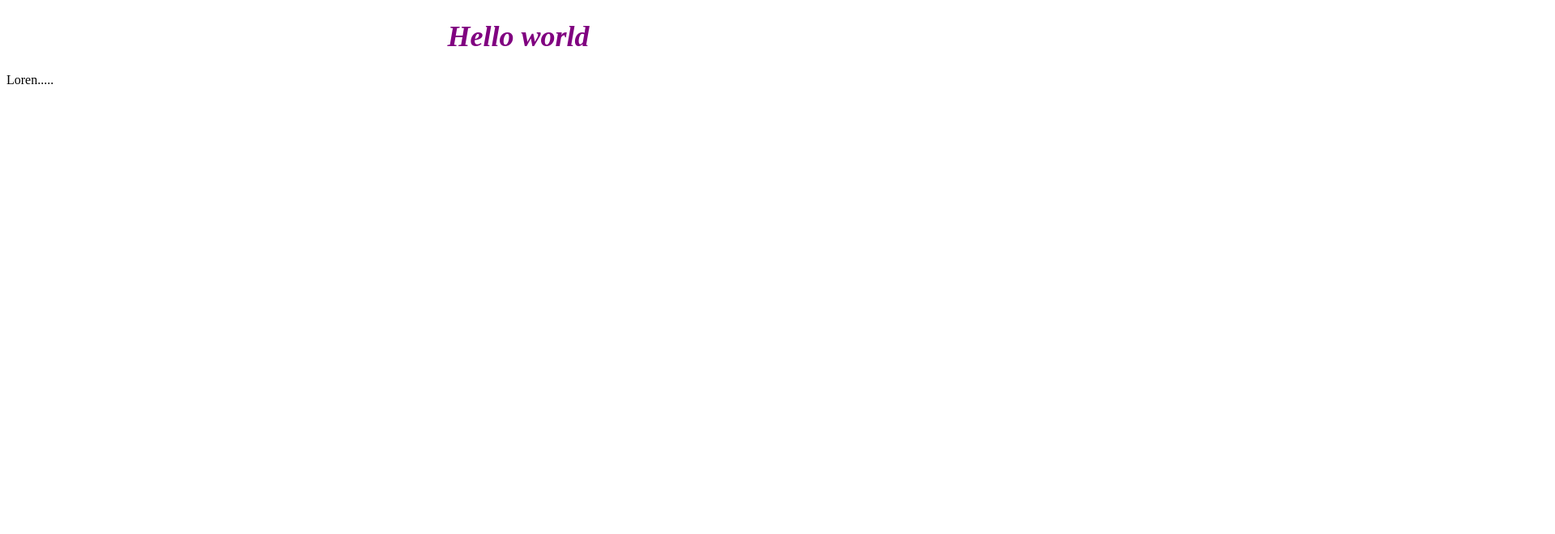
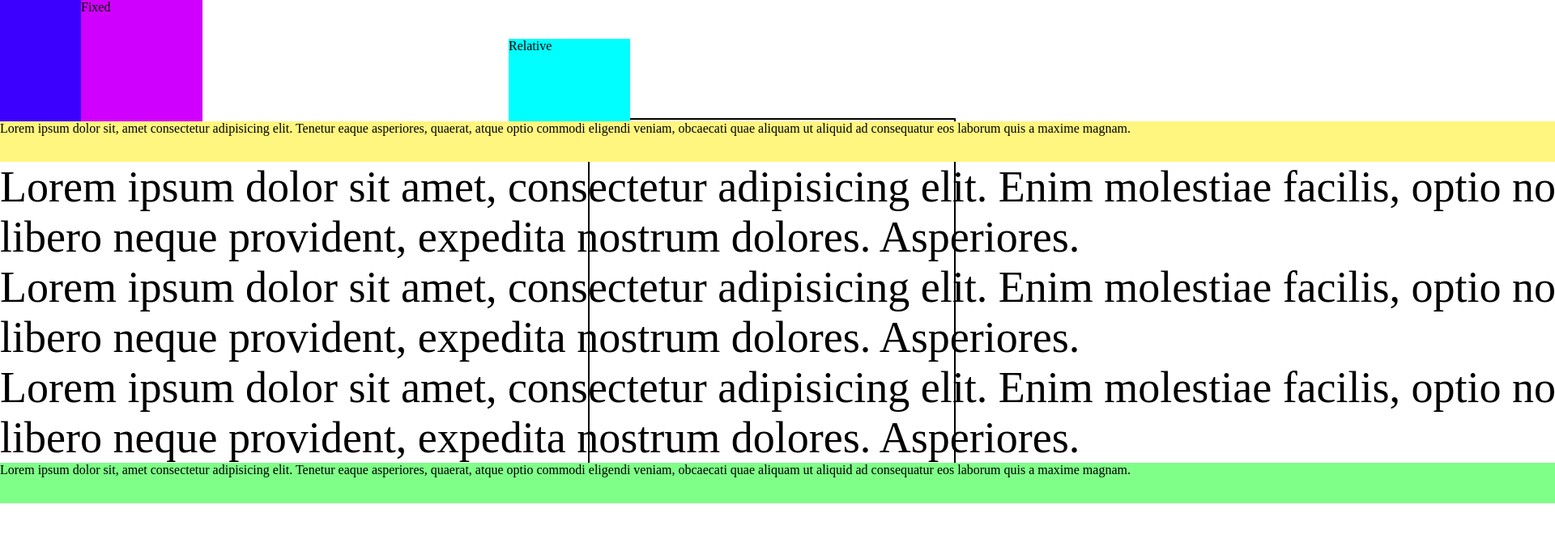
Before and after one commit to ShevchenkoOl/PRO-21, a plain HTML site: page lession5/index.html in a window 1280 px wide. Shown: the top 660 px of the page at 81% size, 1920 px wide, since content can reach past the window. Drawn offline with Linux system fonts and the light colour scheme.

Commit message:
modified lession 5

```diff
--- a/lession5/index.html
+++ b/lession5/index.html
@@ -7,7 +7,18 @@
     <link rel="stylesheet" href="style.css">
 </head>
 <body>
-    <h1>Hello world</h1>
-    <p>Loren.....</p>
+   <div class="parent">
+        <div class="box-relative">Relative</div>
+   </div>
+   <!-- <div class="box-relative">Relative</div> -->
+   <!-- <div class="box"></div> -->
+    <div class="box-fixed">Fixed</div>
+    <div class="box"></div>
+    <p class="box-sticky">Lorem ipsum dolor sit, amet consectetur adipisicing elit. Tenetur eaque asperiores, quaerat, atque optio commodi eligendi veniam, obcaecati quae aliquam ut aliquid ad consequatur eos laborum quis a maxime magnam.</p>
+    <div class="box3">Lorem ipsum dolor sit amet, consectetur adipisicing elit. Enim molestiae facilis, optio nobis dolorem quidem rerum porro saepe numquam possimus praesentium assumenda, ipsam libero neque provident, expedita nostrum dolores. Asperiores.</div>
+    <div class="box3">Lorem ipsum dolor sit amet, consectetur adipisicing elit. Enim molestiae facilis, optio nobis dolorem quidem rerum porro saepe numquam possimus praesentium assumenda, ipsam libero neque provident, expedita nostrum dolores. Asperiores.</div>
+    <div class="box3">Lorem ipsum dolor sit amet, consectetur adipisicing elit. Enim molestiae facilis, optio nobis dolorem quidem rerum porro saepe numquam possimus praesentium assumenda, ipsam libero neque provident, expedita nostrum dolores. Asperiores.</div>
+     <p class="box-sticky2">Lorem ipsum dolor sit, amet consectetur adipisicing elit. Tenetur eaque asperiores, quaerat, atque optio commodi eligendi veniam, obcaecati quae aliquam ut aliquid ad consequatur eos laborum quis a maxime magnam.</p>
+    <div class="box2"></div>
 </body>
 </html>
--- a/lession5/style.css
+++ b/lession5/style.css
@@ -1,6 +1,76 @@
-h1{
-    font-size: 36px;
-    color: purple;
-    font-style: italic;
-    text-align: center;
+*{
+    margin: 0;
 }
+.box-relative{
+    width: 150px;
+    height: 150px;
+    background-color: aqua;
+
+    position: relative;
+    /* top: 100px; */
+    /* left: 500px; */
+    right: 100px;
+    bottom: 100px;
+
+}
+
+.box{
+    width: 150px;
+    height: 150px;
+    background-color: rgb(60, 0, 255);
+
+    /* position: relative; */
+    z-index: 100;
+}
+
+.parent{
+    position: absolute;
+    width: 450px;
+    height: 450px;
+    border: 2px solid black;
+
+    bottom: 200px;
+    right: 100px;
+}
+
+body{
+    height: 2000px;
+    width: 4000px;
+}
+
+.box-fixed{
+    width: 150px;
+    height: 150px;
+    background-color: rgb(208, 0, 255);
+
+    position: fixed;
+    top: 0;
+    left: 100px;
+
+    z-index: 1000;
+}
+
+.box-sticky{
+    background-color: rgb(255, 246, 127);
+    height: 50px;
+
+    position: sticky;
+    top: 0;
+    /* z-index: 100; */
+}
+
+.box2{
+    height: 2000px;
+}
+
+.box-sticky2{
+    background-color: rgb(127, 255, 136);
+    height: 50px;
+
+    position: sticky;
+    top: 50px;
+}
+
+.box3{
+    font-size: 54px;
+}
```
